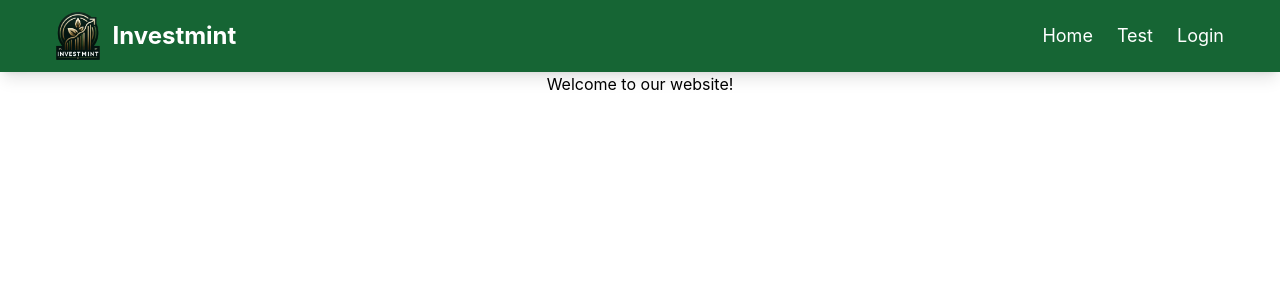
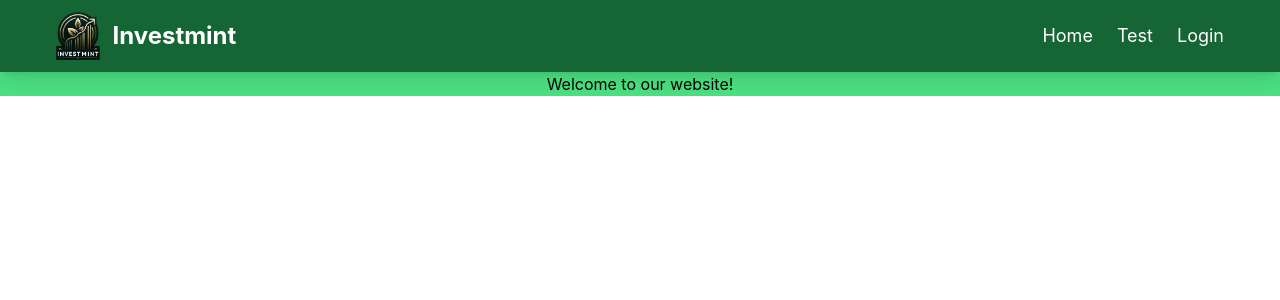
Before and after one commit to Berro-1/bank, a React (Create React App) app in the folder frontend/: page / in a window 1280 px wide. Shown: the top 300 px of the page. Built offline with nearby package versions, Linux system fonts and the light colour scheme.

Commit message:
fixed connection

```diff
--- a/frontend/src/App.js
+++ b/frontend/src/App.js
@@ -39,7 +39,7 @@
       <div>
         <Navbar />
       </div>
-      <div>
+      <div className="bg-green-400">
         <Outlet />
       </div>
     </div>
--- a/frontend/src/pages/Login/Login.jsx
+++ b/frontend/src/pages/Login/Login.jsx
@@ -12,7 +12,7 @@
   };
 
   return (
-    <div className="min-h-[100vh] flex items-center justify-center bg-green-400">
+    <div className="min-h-[100vh] flex items-center justify-center ">
       <div className="max-w-md w-full space-y-8 p-10 bg-white shadow-lg rounded-lg min-h-[400px]">
         <h2 className="mt-6 text-center text-3xl font-extrabold text-gray-900">
           Sign in to your account
```
Also changed, not shown: 1 other file (tests, documents, lock files or other folders).
